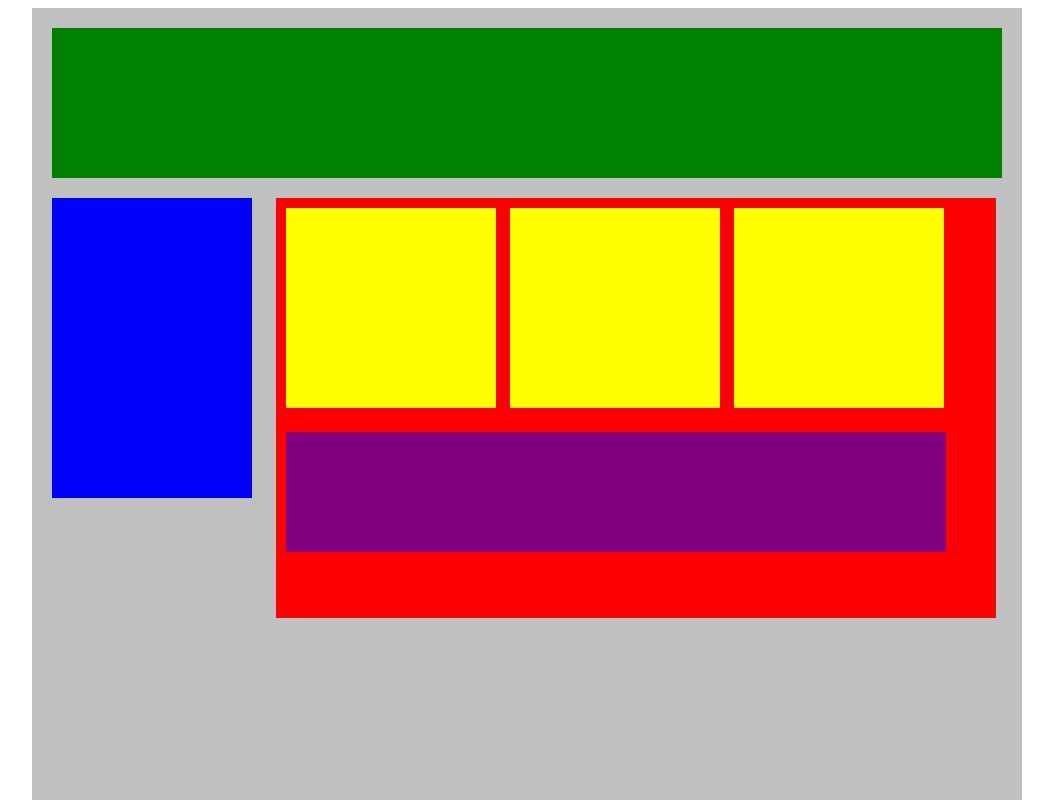
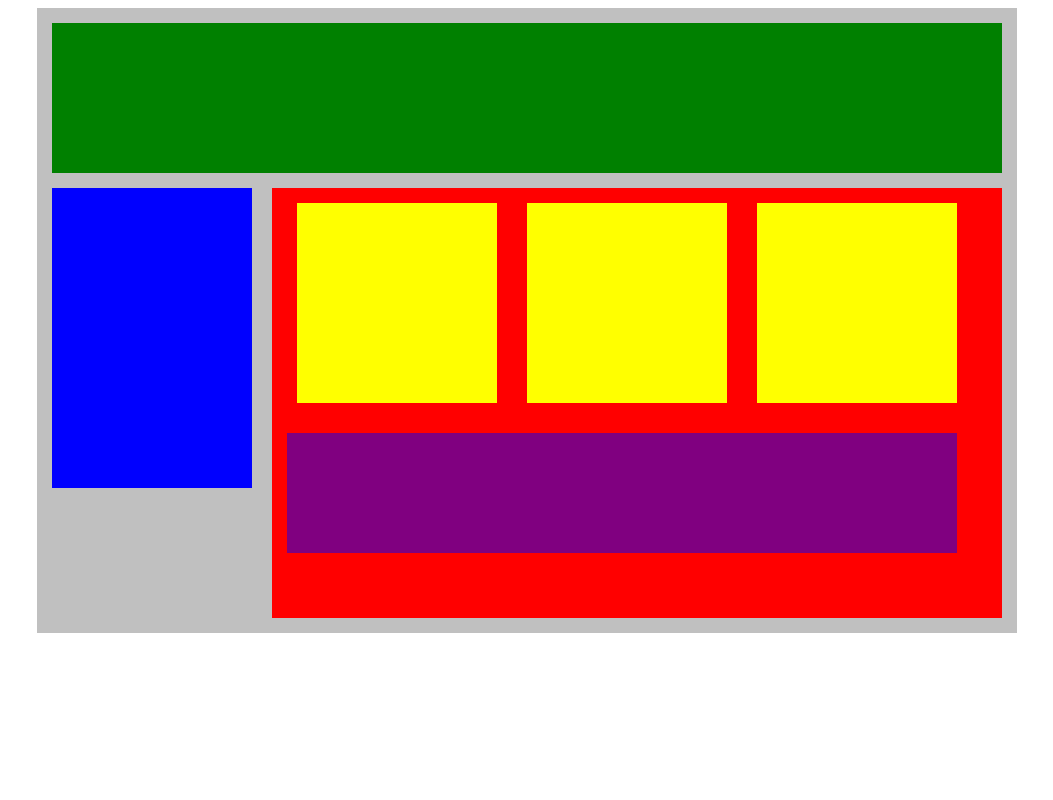
Before and after one commit to RiyaJose27/Fresh_style, a plain HTML site: page index.html in a window 1280 px wide. Shown: the top 800 px of the page, without its empty margins (113-1166 px from the left). Drawn offline with Linux system fonts and the light colour scheme.

Commit message:
Fresh_style

```diff
--- a/d.css
+++ b/d.css
@@ -1,50 +1,41 @@
 .container{
-    padding:20px;
-    clear:both;
+    padding:15px;
     width: 950px;
-    height: 900px;
     background-color: silver;
     margin: 0px auto;
 }
 .top-nav {
     height: 150px;
     background-color: green;
-    margin-bottom: 20px;
+    margin-bottom: 15px;
 }
 .side-nav {
     height: 300px;
     width: 200px;
     background-color: blue;
-    display: inline-block;
+    margin-right: 20px;
 }
 .main {
     height: 400px;
     width:700px;
     background-color: red;
-    display: inline-block;
-    padding: 10px;
-    vertical-align: top;
-    margin-left: 20px;
+    padding: 15px;
 }
 .sub-content {
     height: 200px;
-    width: 210px;
+    width: 200px;
     background-color: yellow;
-    display: inline-block;
-    margin-right: 10px;
+    margin-bottom: 15px;
+    margin-right: 20px;
 }
 #advertisement {
     height: 120px;
-    width: 660px;
-    margin-top: 20px;
+    width: 670px;
+    margin-top: 15px;
     background-color: purple;
 }
-. row {
-    height: 400px;
-    width:700px;
-    background-color: red;
+.row {
     display: flex;
-    padding: 10px;
-    vertical-align: top;
-    margin-left: 20px;
+    align-items: flex-start;
+    justify-content: space-evenly;
 }
```
